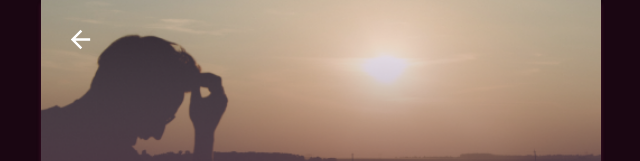
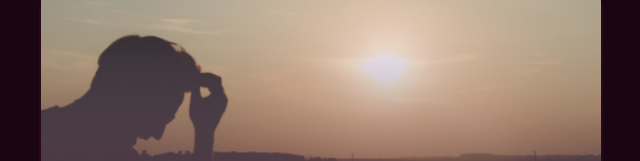
Before and after one commit to Andreeevna/training-app, a React (Vite) app: page /auth in a window 1280 px wide. Shown: the top 161 px of the page, without its empty margins (319-959 px from the left). Built offline with nearby package versions, Linux system fonts and the light colour scheme.

Commit message:
fix: fix a bug with a back arrow in the header

```diff
--- a/src/components/layout/header/Header.jsx
+++ b/src/components/layout/header/Header.jsx
@@ -16,7 +16,17 @@ const Header = ({ backLink = '' }) => {
 
 	return (
 		<header className={styles.header}>
-			{pathname !== '/' || pathname !== '/auth' || !isAuth ? (
+			{isAuth && (
+				<>
+					{pathname === '/' && isAuth ? (
+						<button
+							onClick={() => {
+								navigate('/profile')
+							}}
+						>
+							<SlUser fill='#fff' fontSize={25} />
+						</button>
+					) : (
 						<button
 							onClick={() => {
 								navigate(isAuth ? backLink : '/auth')
@@ -24,16 +34,10 @@ const Header = ({ backLink = '' }) => {
 						>
 							<IoMdArrowBack fill='#fff' fontSize={29} />
 						</button>
-			) : (
-				<button
-					onClick={() => {
-						navigate('/profile')
-					}}
-				>
-					<SlUser fill='#fff' fontSize={25} />
-				</button>
 					)}
-			{isAuth && <Hamburger />}
+					<Hamburger />
+				</>
+			)}
 		</header>
 	)
 }
```
Lines whose indentation alone changed are shown as unchanged.
